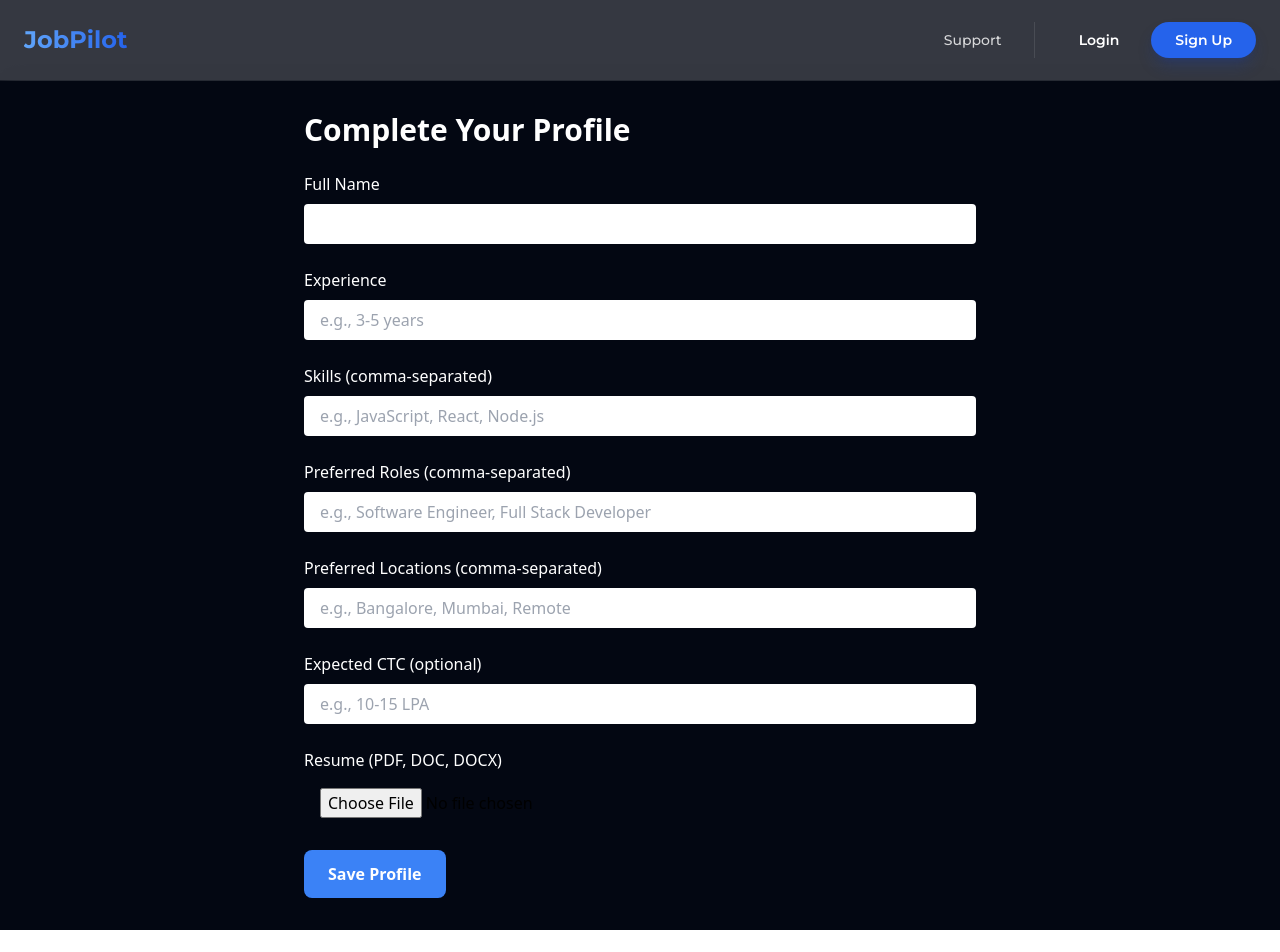
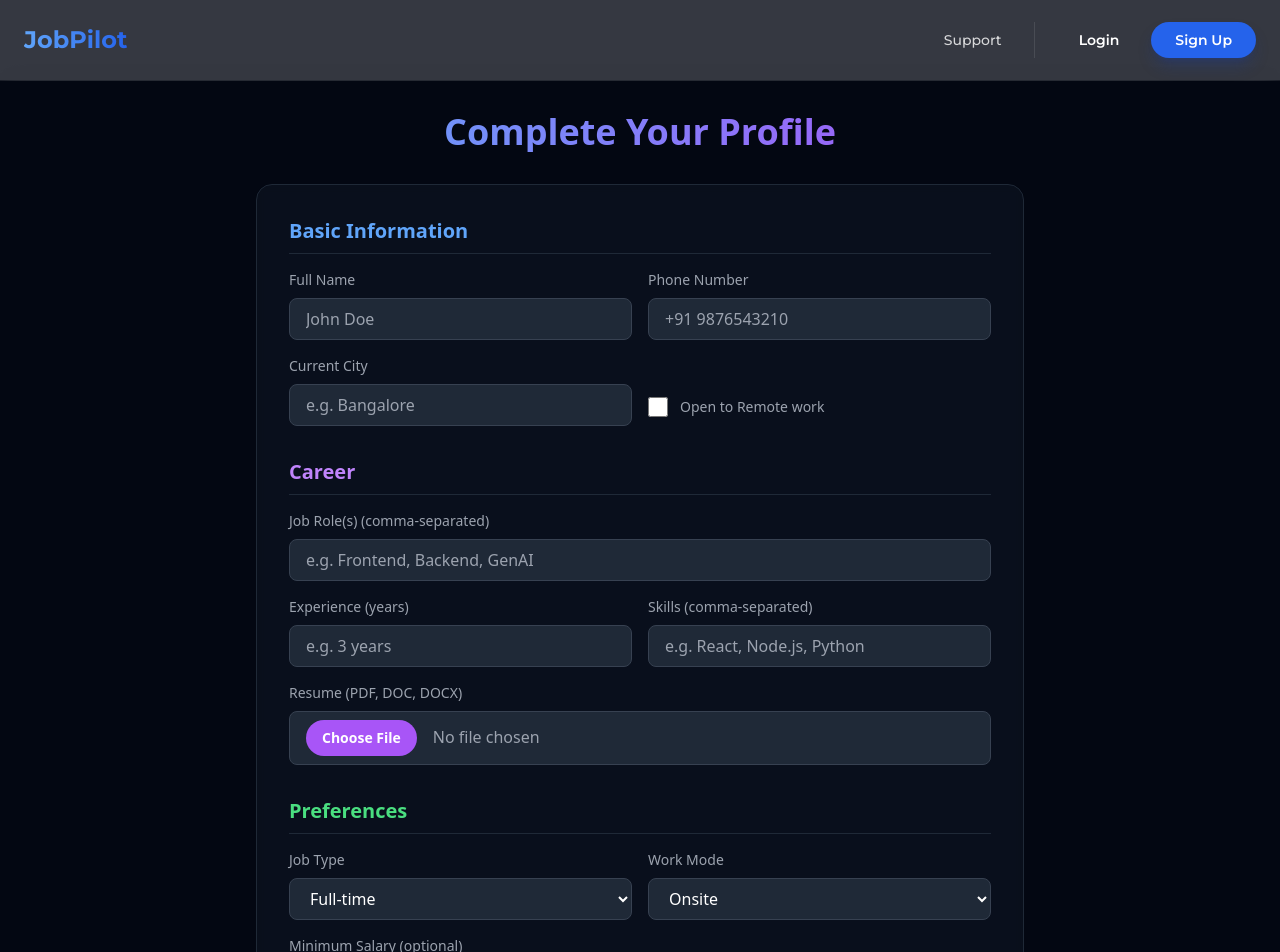
Before and after one commit to Mahi6384/JobPilot, a React (Vite) app in the folder client/: page /onboarding in a window 1280 px wide. Shown: the top 952 px of the page. Before the commit the page ends 930 px from the top, so only its background shows below. Built offline with nearby package versions, Linux system fonts and the light colour scheme; no server answers.

Commit message:
enhancement: user onboarding form ui

```diff
--- a/client/src/pages/Onboarding.jsx
+++ b/client/src/pages/Onboarding.jsx
@@ -9,20 +9,27 @@ function Onboarding() {
   const navigate = useNavigate();
   const [formData, setFormData] = useState({
     name: "",
+    phone: "",
+    currentCity: "",
+    remotePreference: false,
     experience: "",
     skills: "",
     preferredRoles: "",
-    preferredLocations: "",
+    jobType: "Full-time",
+    workMode: "Onsite",
     expectedCTC: "",
     resume: null,
   });
   const [loading, setLoading] = useState(false);
 
   const handleChange = (e) => {
-    if (e.target.name === "resume") {
-      setFormData({ ...formData, resume: e.target.files[0] });
+    const { name, value, type, checked, files } = e.target;
+    if (name === "resume") {
+      setFormData({ ...formData, resume: files[0] });
+    } else if (type === "checkbox") {
+      setFormData({ ...formData, [name]: checked });
     } else {
-      setFormData({ ...formData, [e.target.name]: e.target.value });
+      setFormData({ ...formData, [name]: value });
     }
   };
 
@@ -62,102 +69,167 @@ function Onboarding() {
 
   return (
     <div className="min-h-screen bg-gray-950 p-8">
-      <div className="max-w-2xl mx-auto text-white">
-        <h1 className="text-3xl font-bold mb-6">Complete Your Profile</h1>
-        <form onSubmit={handleSubmit} className="space-y-6">
+      <div className="max-w-3xl mx-auto text-white">
+        <h1 className="text-4xl font-bold mb-8 text-center bg-gradient-to-r from-blue-400 to-purple-500 bg-clip-text text-transparent">
+          Complete Your Profile
+        </h1>
+
+        <form onSubmit={handleSubmit} className="space-y-8 bg-gray-900/50 p-8 rounded-2xl border border-gray-800 backdrop-blur-sm">
+          {/* Basic Section */}
+          <section className="space-y-4">
+            <h2 className="text-xl font-semibold border-b border-gray-800 pb-2 text-blue-400">Basic Information</h2>
+            <div className="grid grid-cols-1 md:grid-cols-2 gap-4">
               <div>
-            <label className="block mb-2">Full Name</label>
+                <label className="block mb-2 text-sm text-gray-400">Full Name</label>
                 <input
                   type="text"
                   name="name"
                   value={formData.name}
                   onChange={handleChange}
                   required
-              className="w-full px-4 py-2 rounded text-black"
+                  placeholder="John Doe"
+                  className="w-full px-4 py-2 bg-gray-800 border border-gray-700 rounded-lg focus:outline-none focus:ring-2 focus:ring-blue-500 text-white"
                 />
               </div>
+              <div>
+                <label className="block mb-2 text-sm text-gray-400">Phone Number</label>
+                <input
+                  type="tel"
+                  name="phone"
+                  value={formData.phone}
+                  onChange={handleChange}
+                  placeholder="+91 9876543210"
+                  className="w-full px-4 py-2 bg-gray-800 border border-gray-700 rounded-lg focus:outline-none focus:ring-2 focus:ring-blue-500 text-white"
+                />
+              </div>
+              <div>
+                <label className="block mb-2 text-sm text-gray-400">Current City</label>
+                <input
+                  type="text"
+                  name="currentCity"
+                  value={formData.currentCity}
+                  onChange={handleChange}
+                  placeholder="e.g. Bangalore"
+                  className="w-full px-4 py-2 bg-gray-800 border border-gray-700 rounded-lg focus:outline-none focus:ring-2 focus:ring-blue-500 text-white"
+                />
+              </div>
+              <div className="flex items-center pt-8">
+                <label className="flex items-center cursor-pointer">
+                  <input
+                    type="checkbox"
+                    name="remotePreference"
+                    checked={formData.remotePreference}
+                    onChange={handleChange}
+                    className="w-5 h-5 rounded border-gray-700 bg-gray-800 text-blue-500 focus:ring-blue-500"
+                  />
+                  <span className="ml-3 text-sm text-gray-400">Open to Remote work</span>
+                </label>
+              </div>
+            </div>
+          </section>
 
+          {/* Career Section */}
+          <section className="space-y-4">
+            <h2 className="text-xl font-semibold border-b border-gray-800 pb-2 text-purple-400">Career</h2>
+            <div className="grid grid-cols-1 md:grid-cols-2 gap-4">
+              <div className="md:col-span-2">
+                <label className="block mb-2 text-sm text-gray-400">Job Role(s) (comma-separated)</label>
+                <input
+                  type="text"
+                  name="preferredRoles"
+                  value={formData.preferredRoles}
+                  onChange={handleChange}
+                  placeholder="e.g. Frontend, Backend, GenAI"
+                  required
+                  className="w-full px-4 py-2 bg-gray-800 border border-gray-700 rounded-lg focus:outline-none focus:ring-2 focus:ring-purple-500 text-white"
+                />
+              </div>
               <div>
-            <label className="block mb-2">Experience</label>
+                <label className="block mb-2 text-sm text-gray-400">Experience (years)</label>
                 <input
                   type="text"
                   name="experience"
                   value={formData.experience}
                   onChange={handleChange}
-              placeholder="e.g., 3-5 years"
+                  placeholder="e.g. 3 years"
                   required
-              className="w-full px-4 py-2 rounded text-black"
+                  className="w-full px-4 py-2 bg-gray-800 border border-gray-700 rounded-lg focus:outline-none focus:ring-2 focus:ring-purple-500 text-white"
                 />
               </div>
-
               <div>
-            <label className="block mb-2">Skills (comma-separated)</label>
+                <label className="block mb-2 text-sm text-gray-400">Skills (comma-separated)</label>
                 <input
                   type="text"
                   name="skills"
                   value={formData.skills}
                   onChange={handleChange}
-              placeholder="e.g., JavaScript, React, Node.js"
+                  placeholder="e.g. React, Node.js, Python"
                   required
-              className="w-full px-4 py-2 rounded text-black"
+                  className="w-full px-4 py-2 bg-gray-800 border border-gray-700 rounded-lg focus:outline-none focus:ring-2 focus:ring-purple-500 text-white"
                 />
               </div>
-
-          <div>
-            <label className="block mb-2">Preferred Roles (comma-separated)</label>
+              <div className="md:col-span-2">
+                <label className="block mb-2 text-sm text-gray-400">Resume (PDF, DOC, DOCX)</label>
                 <input
-              type="text"
-              name="preferredRoles"
-              value={formData.preferredRoles}
+                  type="file"
+                  name="resume"
                   onChange={handleChange}
-              placeholder="e.g., Software Engineer, Full Stack Developer"
-              required
-              className="w-full px-4 py-2 rounded text-black"
+                  accept=".pdf,.doc,.docx"
+                  className="w-full px-4 py-2 bg-gray-800 border border-gray-700 rounded-lg file:mr-4 file:py-2 file:px-4 file:rounded-full file:border-0 file:text-sm file:font-semibold file:bg-purple-500 file:text-white hover:file:bg-purple-600 text-gray-400"
                 />
               </div>
+            </div>
+          </section>
 
+          {/* Preferences Section */}
+          <section className="space-y-4">
+            <h2 className="text-xl font-semibold border-b border-gray-800 pb-2 text-green-400">Preferences</h2>
+            <div className="grid grid-cols-1 md:grid-cols-2 gap-4">
               <div>
-            <label className="block mb-2">Preferred Locations (comma-separated)</label>
-            <input
-              type="text"
-              name="preferredLocations"
-              value={formData.preferredLocations}
+                <label className="block mb-2 text-sm text-gray-400">Job Type</label>
+                <select
+                  name="jobType"
+                  value={formData.jobType}
                   onChange={handleChange}
-              placeholder="e.g., Bangalore, Mumbai, Remote"
-              required
-              className="w-full px-4 py-2 rounded text-black"
-            />
+                  className="w-full px-4 py-2 bg-gray-800 border border-gray-700 rounded-lg focus:outline-none focus:ring-2 focus:ring-green-500 text-white"
+                >
+                  <option value="Full-time">Full-time</option>
+                  <option value="Internship">Internship</option>
+                </select>
               </div>
-
               <div>
-            <label className="block mb-2">Expected CTC (optional)</label>
+                <label className="block mb-2 text-sm text-gray-400">Work Mode</label>
+                <select
+                  name="workMode"
+                  value={formData.workMode}
+                  onChange={handleChange}
+                  className="w-full px-4 py-2 bg-gray-800 border border-gray-700 rounded-lg focus:outline-none focus:ring-2 focus:ring-green-500 text-white"
+                >
+                  <option value="Onsite">Onsite</option>
+                  <option value="Hybrid">Hybrid</option>
+                  <option value="Remote">Remote</option>
+                </select>
+              </div>
+              <div>
+                <label className="block mb-2 text-sm text-gray-400">Minimum Salary (optional)</label>
                 <input
                   type="text"
                   name="expectedCTC"
                   value={formData.expectedCTC}
                   onChange={handleChange}
-              placeholder="e.g., 10-15 LPA"
-              className="w-full px-4 py-2 rounded text-black"
+                  placeholder="e.g. 10 LPA"
+                  className="w-full px-4 py-2 bg-gray-800 border border-gray-700 rounded-lg focus:outline-none focus:ring-2 focus:ring-green-500 text-white"
                 />
               </div>
-
-          <div>
-            <label className="block mb-2">Resume (PDF, DOC, DOCX)</label>
-            <input
-              type="file"
-              name="resume"
-              onChange={handleChange}
-              accept=".pdf,.doc,.docx"
-              className="w-full px-4 py-2 rounded text-black"
-            />
             </div>
+          </section>
 
           <button
             type="submit"
             disabled={loading}
-            className="bg-blue-500 hover:bg-blue-600 text-white px-6 py-3 rounded-lg font-semibold disabled:bg-gray-500"
+            className="w-full bg-gradient-to-r from-blue-600 to-purple-600 hover:from-blue-700 hover:to-purple-700 text-white px-6 py-4 rounded-xl font-bold transition-all transform hover:scale-[1.02] disabled:opacity-50 disabled:cursor-not-allowed shadow-lg shadow-blue-500/20"
           >
-            {loading ? "Saving..." : "Save Profile"}
+            {loading ? "Saving Your Profile..." : "Save Profile & Continue"}
           </button>
         </form>
       </div>
```
Also changed, not shown: 2 other files (tests, documents, lock files or other folders). Lines whose indentation alone changed are shown as unchanged.
